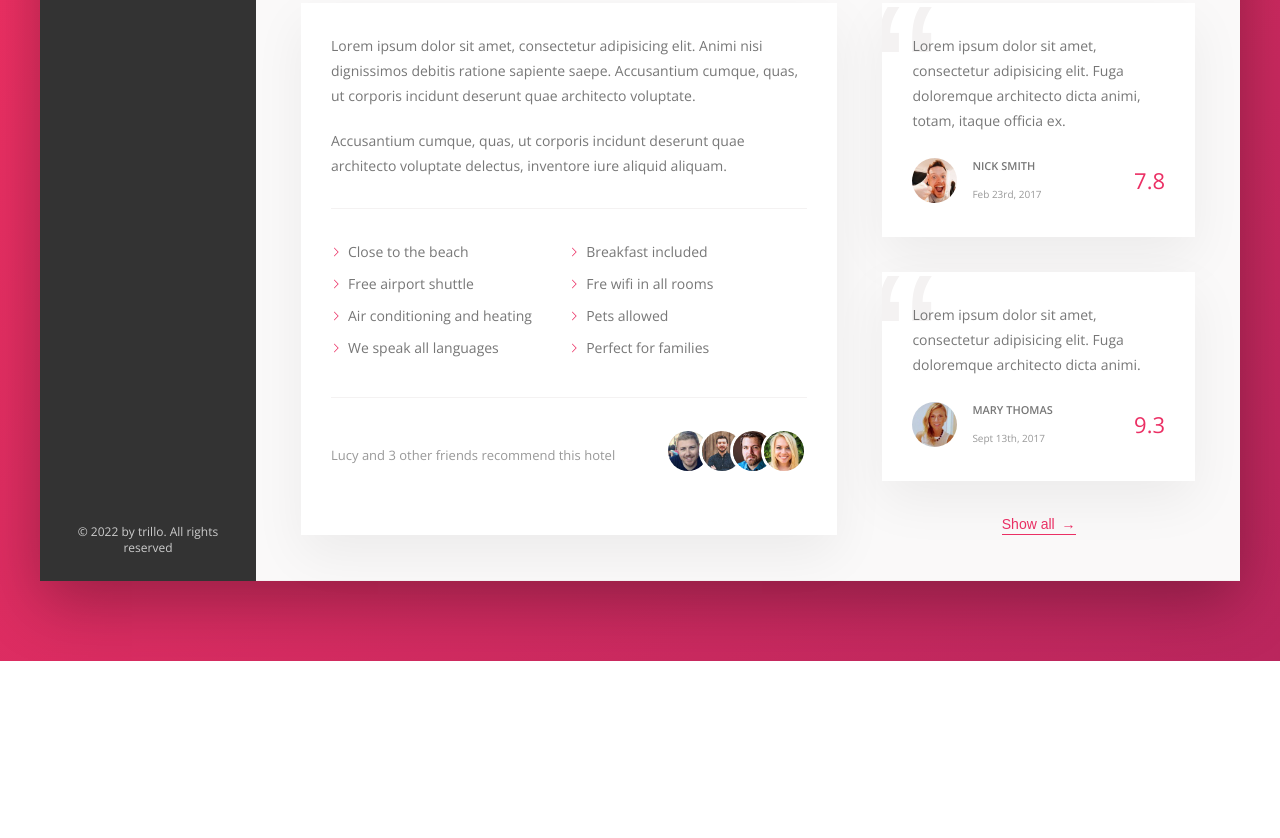
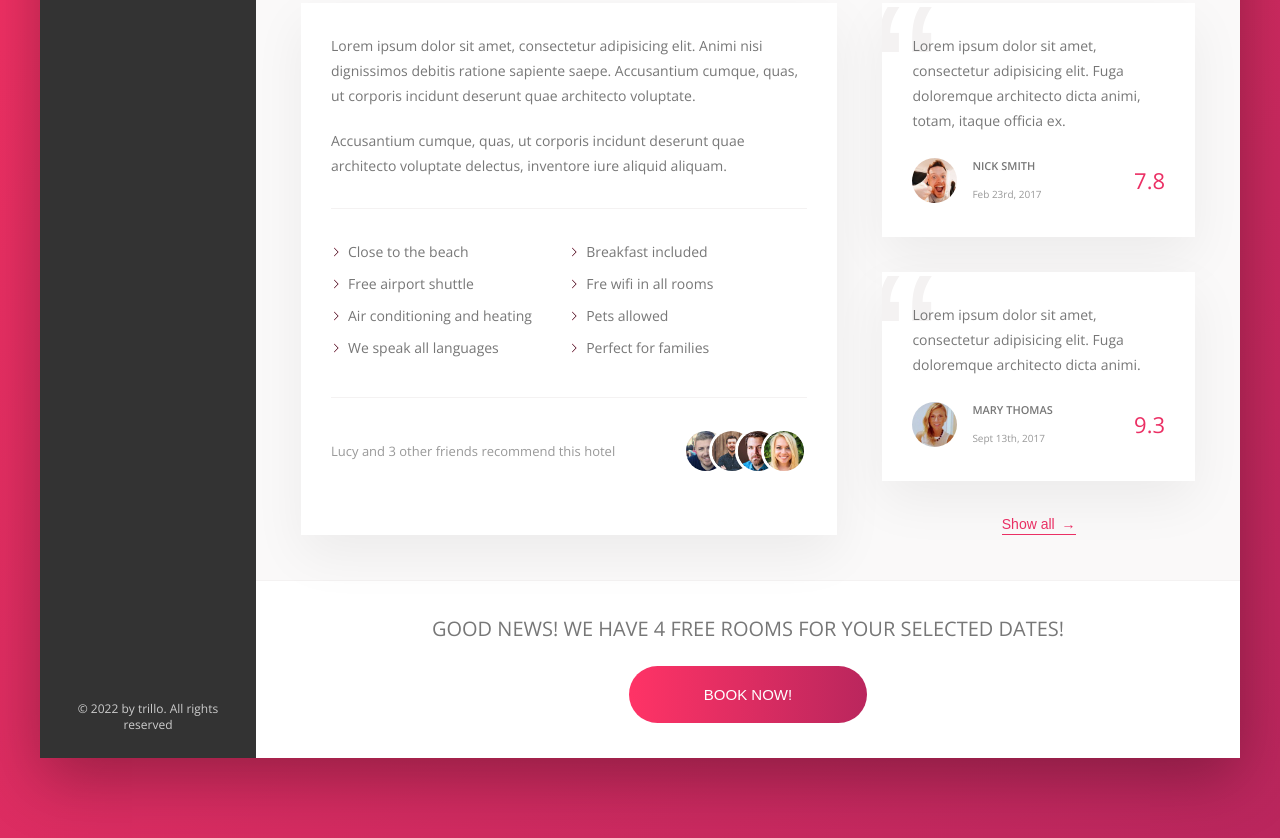
Before and after one commit to Irina-Dehtiarenko/Project-Trillo-with-scss-flex, a website: page index.html in a window 1280 px wide. Shown: the part 633-1471 px from the top of the page. Before the commit the page ends 1294 px from the top, so only its background shows below. Drawn offline with nearby package versions, Linux system fonts and the light colour scheme.

Commit message:
implemented the CTA section

```diff
--- a/index.html
+++ b/index.html
@@ -247,6 +247,15 @@
               <button class="btn-inline">Show all <span>&rarr;</span></button>
             </div>
           </div>
+          <div class="cta">
+            <h2 class="cta__book-now">
+              Good news! We have 4 free rooms for your selected dates!
+            </h2>
+            <button class="btn">
+              <span class="btn__visible"> Book now! </span>
+              <span class="btn__invisible">Only 4 rooms left</span>
+            </button>
+          </div>
         </main>
       </div>
     </div>
--- a/sass/_components.scss
+++ b/sass/_components.scss
@@ -170,8 +170,6 @@
     align-items: center;
   }
 
-  &__link:hover {
-  }
   &__icon {
     width: 1.75rem;
     height: 1.75rem;
@@ -239,8 +237,8 @@
   }
   &__rating {
     background-color: var(--color-primary);
+    color: #fff;
     margin-left: 3rem;
-    color: #fff;
     padding: 0 2.25rem;
     align-self: stretch;
 
@@ -253,7 +251,7 @@
   &__rating-average {
     font-size: 2.25rem;
     font-weight: 300;
-    margin-bottom: 3px;
+    margin-bottom: -3px;
   }
 
   &__rating-count {
@@ -341,8 +339,8 @@
     margin-right: 0.7rem;
 
     // Older browsers
-    // background-image: url(../img/chevron-thin-right.svg);
-    // background-size: cover;
+    background-image: url(../img/chevron-thin-right.svg);
+    background-size: cover;
 
     // Never browsers - masks
 
@@ -370,6 +368,7 @@
   }
 
   &__friends {
+    display: flex;
   }
 
   &__photo {
@@ -380,7 +379,7 @@
     border: 3px solid #fff;
 
     &:not(:last-child) {
-      margin-right: -1.5rem;
+      margin-right: -2rem;
     }
   }
 }
@@ -445,3 +444,75 @@
     z-index: 1;
   }
 }
+
+/////////////////////////////////////////////////////
+///CALL TO ACTION
+.cta {
+  padding: 3.5rem 0;
+  text-align: center;
+
+  &__book-now {
+    font-size: 2rem;
+    font-weight: 300;
+    text-transform: uppercase;
+    margin-bottom: 2.5rem;
+  }
+}
+
+/////////////////////////////////////////////////////
+///CALL TO ACTION
+.btn {
+  font-size: 1.5rem;
+  font-weight: 300;
+  text-transform: uppercase;
+  border-radius: 100px;
+  border: none;
+  color: #fff;
+  background-image: linear-gradient(
+    to right,
+    var(--color-primary-light),
+    var(--color-primary-dark)
+  );
+  position: relative;
+  overflow: hidden;
+  cursor: pointer;
+
+  & > * {
+    display: inline-block;
+    height: 100%;
+    width: 100%;
+    transition: all 0.2s;
+  }
+
+  &__visible {
+    padding: 2rem 7.5rem;
+  }
+
+  &__invisible {
+    position: absolute;
+    padding: 2rem 0;
+    left: 0;
+    top: -100%;
+  }
+
+  &:hover {
+    background-image: linear-gradient(
+      to left,
+      var(--color-primary-light),
+      var(--color-primary-dark)
+    );
+  }
+
+  &:hover &__visible {
+    transform: translateY(100%);
+  }
+
+  &:hover &__invisible {
+    top: 0;
+  }
+
+  &:focus {
+    outline: none;
+    animation: pulsate 1s infinite;
+  }
+}
--- a/sass/_layout.scss
+++ b/sass/_layout.scss
@@ -34,7 +34,7 @@
 .hotel-view {
   flex: 1;
   background-color: #fff;
-  line-height: 2.5rem;
+  line-height: 2.5rem; //???
 }
 
 .detail {
```
Also changed, not shown: css/style.css.
